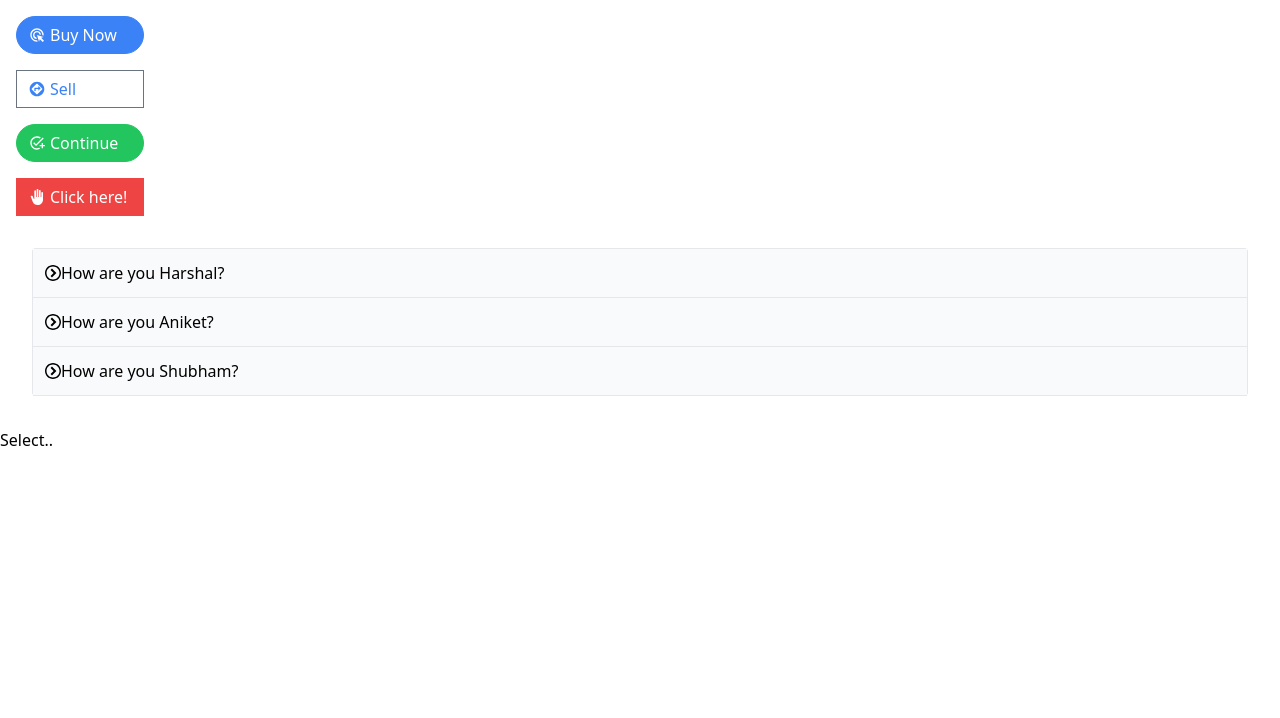
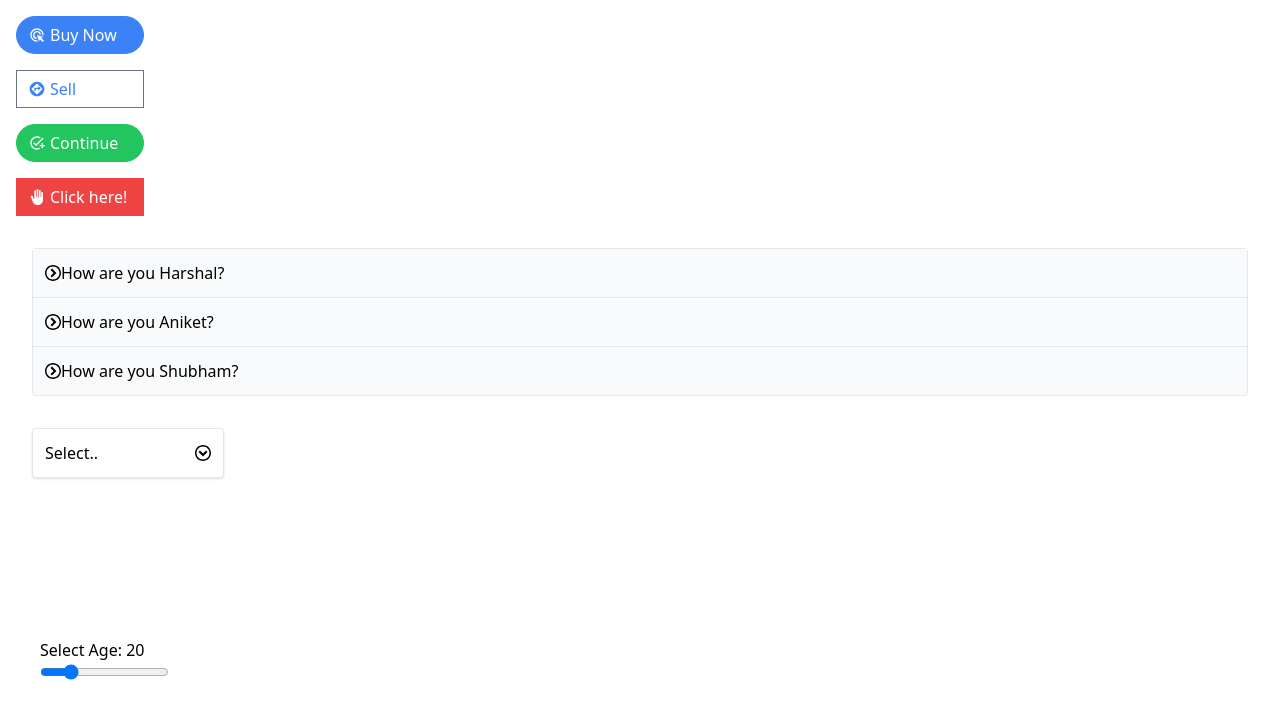
Before and after one commit to Harshalbih/React-tailwind, a React (Create React App) app: page / in a window 1280 px wide. Shown: the top 718 px of the page. Built offline with nearby package versions, Linux system fonts and the light colour scheme; the HTML template or start-up script is replaced by a standard one.

Commit message:
Adding slider

```diff
--- a/src/App.js
+++ b/src/App.js
@@ -1,6 +1,7 @@
 import Button from "./Components/Button";
 import Accordion from "./Components/Accordion";
 import Dropdown from "./Components/Dropdown";
+import Slider from "./Components/Slider";
 
 import { MdAddTask } from "react-icons/md";
 import { MdAssistantDirection } from "react-icons/md";
@@ -67,6 +68,9 @@ function App() {
 
     {/* Dropdown */}
     <Dropdown options={options}/>
+
+    {/*Slider*/}
+    <Slider />
     </>
   );
 }
--- a/src/Components/Dropdown.js
+++ b/src/Components/Dropdown.js
@@ -1,4 +1,6 @@
 import { useState } from "react";
+import { ImCircleDown } from "react-icons/im";
+
 function Dropdown({ options }) {
   const [isOpen, setIsOpen] = useState(false);
   const [selection, setSelect] = useState(null);
@@ -20,16 +22,18 @@ function Dropdown({ options }) {
 
   const renderedItems = options.map((option) => {
     return (
-      <div key={option.value} onClick={() => handleOptionSelect(option)}>
+      <div className="hover:bg-sky-100 rounded cursor-pointer p-1" key={option.value} onClick={() => handleOptionSelect(option)}>
         {option.label}
       </div>
     );
   });
 
   return (
-    <div onClick={handleClick}>
-      {selection?.label || 'Select..'}
-      {isOpen && <div>{renderedItems}</div>}
+    <div className="w-48 relative m-8" >
+        <div className="flex justify-between items-center cursor-pointer border rounded p-3 shadow bg-white w-full" onClick={handleClick}>
+              {selection?.label || 'Select..'} <ImCircleDown />
+              {isOpen && <div className="absolute top-full border rounded  shadow w-full">{renderedItems}</div>}
+        </div>
     </div>
   );
 }
--- /dev/null
+++ b/src/Components/Slider.js
@@ -0,0 +1,24 @@
+import { useState } from "react";
+
+function Slider() {
+  const [age, setAge] = useState(20);
+
+  const handleChange = (e) => {
+    setAge(e.target.value);
+  };
+
+  return (
+    <div className="ml-10 mt-40">
+      <h2>Select Age: {age} </h2>
+      <input
+        type="range"
+        min={0}
+        max={100}
+        value={age}
+        onChange={handleChange}
+      />
+    </div>
+  );
+}
+
+export default Slider;
```
